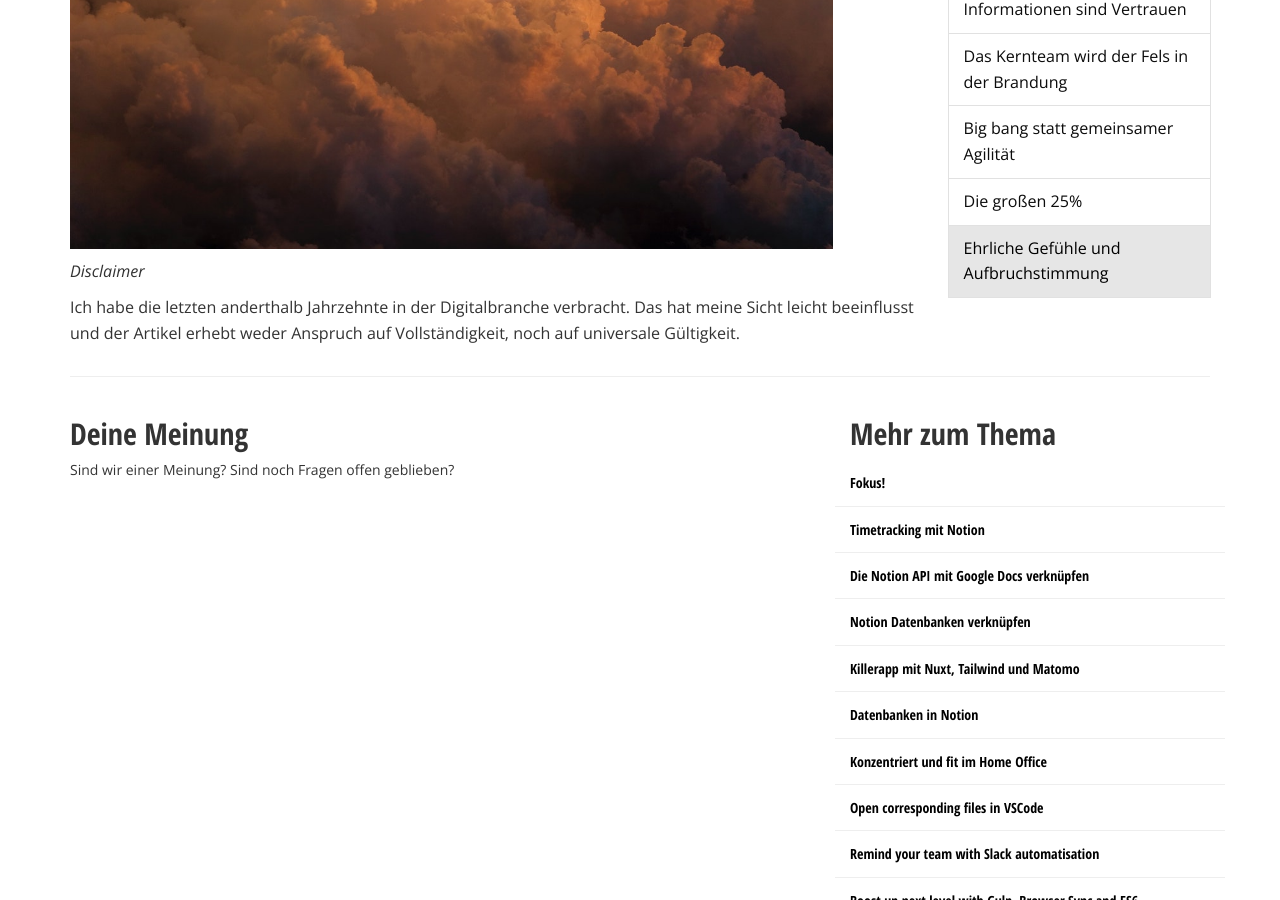
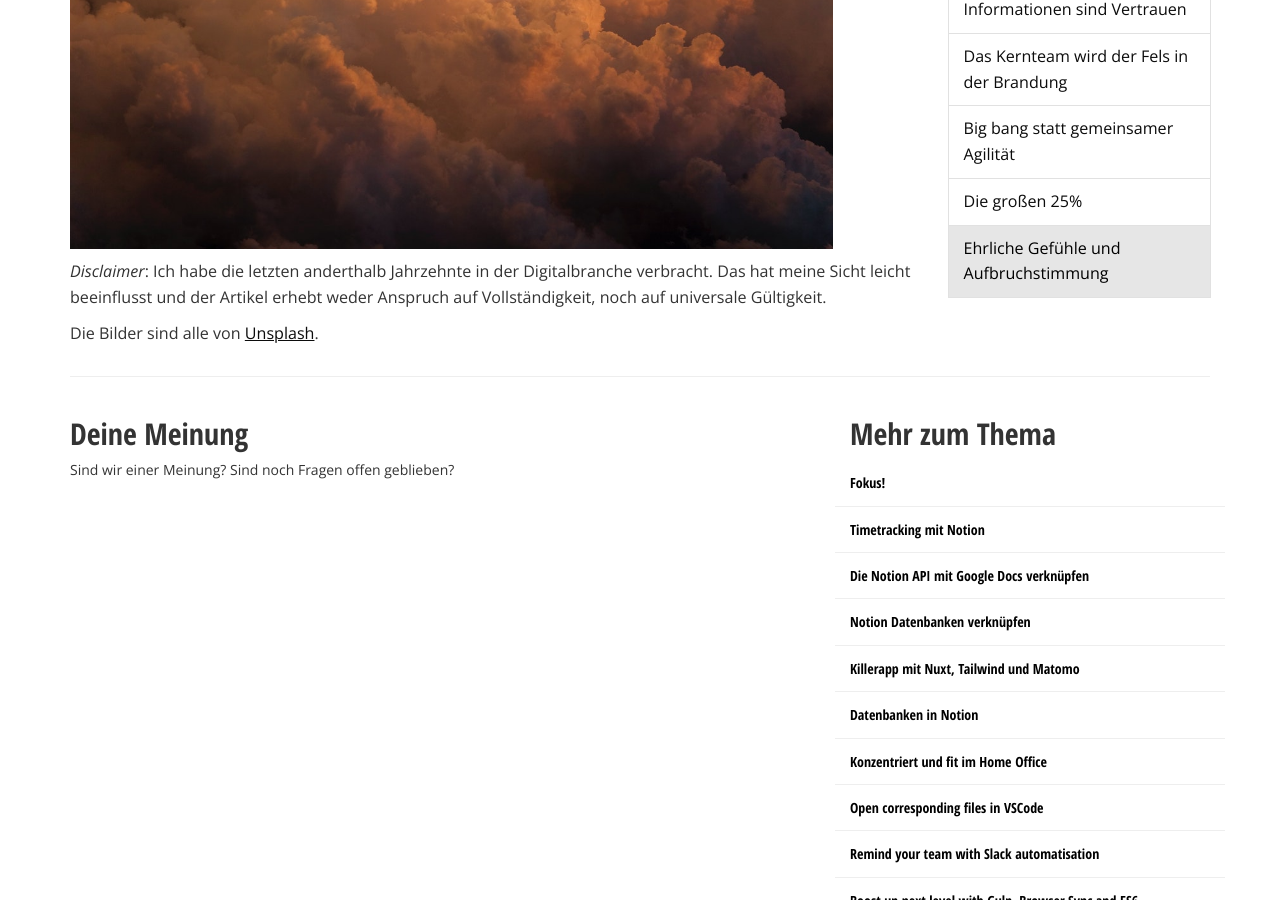
Before and after one commit to lunow/lunow.github.io, a Jekyll site: the page built from _posts/2021-11-16-stuermische-zeiten-im-wasserglas.md, in a window 1280 px wide and 900 px high, scrolled down 4274 px. Built offline with Jekyll 4.4.1, drawn with Linux system fonts in a browser that asks for light colours; comment, search, counter and statistics services are not loaded.

Commit message:
Mention the image source

```diff
--- a/_posts/2021-11-16-stuermische-zeiten-im-wasserglas.md
+++ b/_posts/2021-11-16-stuermische-zeiten-im-wasserglas.md
@@ -42,6 +42,6 @@ Menschen sind Gewohnheitstiere und wollen, dass sich nichts verändert. Ein Füh
 
 
 
-_Disclaimer_
+_Disclaimer_: Ich habe die letzten anderthalb Jahrzehnte in der Digitalbranche verbracht. Das hat meine Sicht leicht beeinflusst und der Artikel erhebt weder Anspruch auf Vollständigkeit, noch auf universale Gültigkeit.
 
-Ich habe die letzten anderthalb Jahrzehnte in der Digitalbranche verbracht. Das hat meine Sicht leicht beeinflusst und der Artikel erhebt weder Anspruch auf Vollständigkeit, noch auf universale Gültigkeit.
+Die Bilder sind alle von [Unsplash](https://unsplash.com/collections/790798/storm).
--- a/css/sass/id.scss
+++ b/css/sass/id.scss
@@ -251,6 +251,10 @@ filter: progid:DXImageTransform.Microsoft.gradient( startColorstr='#00000000', e
 		img.full-width {
 			width: 90%;
 		}
+		img.shadow {
+			margin: 30px 0;
+			box-shadow: 0 0 40px #959595;
+		}
 
 		code {
 			font-family:Inconsolata !important;
```
